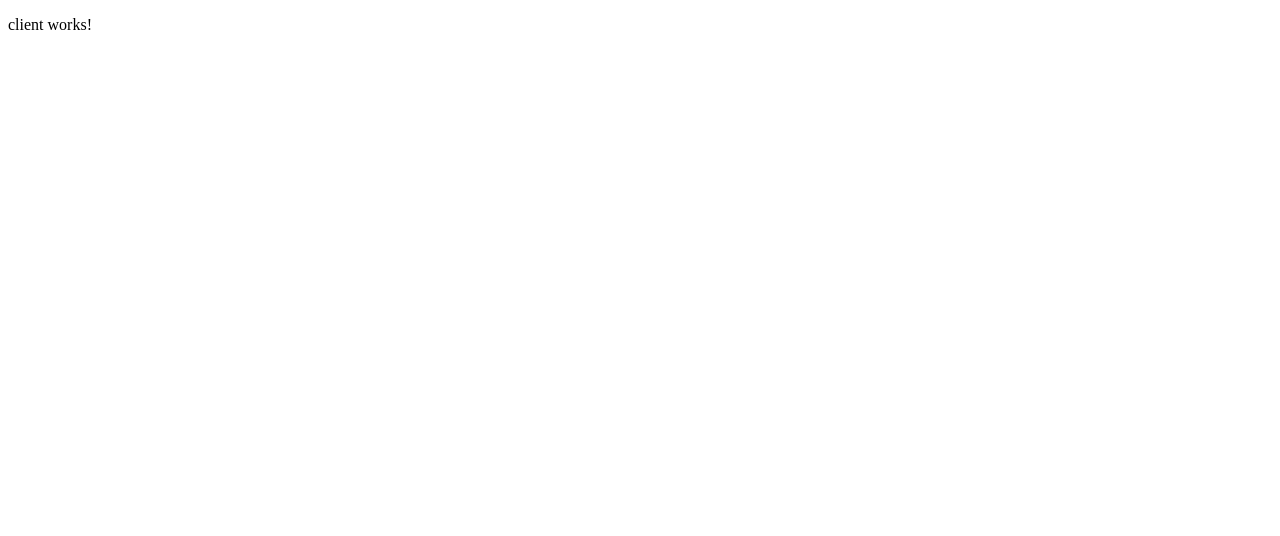
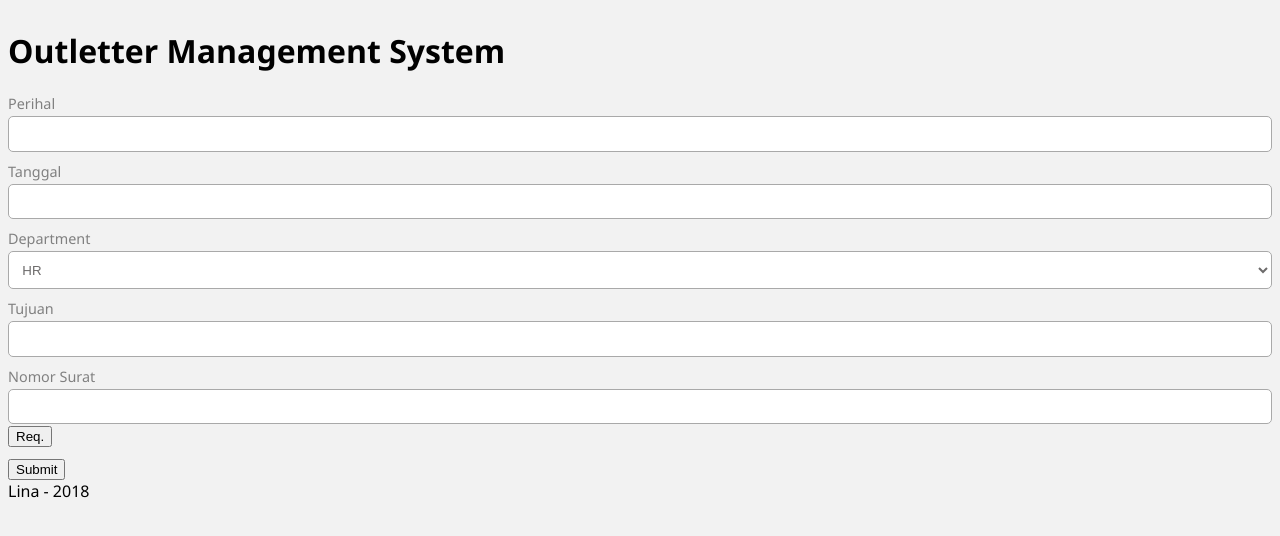
Before and after one commit to Beehiveid/ng-lina, an Angular app: page / in a window 1280 px wide. Shown: the top 536 px of the page. Built offline with nearby package versions, Linux system fonts and the light colour scheme.

Commit message:
Styling input text dan select

```diff
--- a/src/app/client/client.component.css
+++ b/src/app/client/client.component.css
@@ -0,0 +1,38 @@
+.input{
+    display: block;
+    margin-bottom: 10px;
+    color: grey;
+    width: 100%;
+}
+
+.input > label{
+    font-size: .9em;
+    display: block;
+    margin-bottom: 3px;
+}
+
+.input > input[type="text"]{
+    padding: .7em;
+    border-radius: 5px;
+    border-style: solid;
+    border-width: 1px;
+    width: 100%;
+    background: white;
+    color: rgb(109, 107, 107);
+    border-color: darkgray;
+}
+
+.input > input[type="text"]:focus, .input > select:focus{
+    outline:none;
+}
+
+.input > select{
+    padding: .7em;
+    border-radius: 5px;
+    border-style: solid;
+    border-width: 1px;
+    width: 100%;
+    background: white;
+    color: rgb(109, 107, 107);
+    border-color: darkgray;
+}
--- a/src/app/client/client.component.html
+++ b/src/app/client/client.component.html
@@ -1,3 +1,32 @@
-<p>
-  client works!
-</p>
+<div class="page">
+  <div class="header"><h1>Outletter Management System</h1></div>
+<form>
+  <div class="input">
+    <label>Perihal</label>
+    <input type="text">
+  </div>
+  <div class="input">
+    <label>Tanggal</label>
+    <input type="text">
+  </div>
+  <div class="input">
+    <label>Department</label>
+    <select>
+      <option>HR</option>
+      <option>Sales</option>
+      <option>IT</option>
+    </select>
+  </div>
+  <div class="input">
+    <label>Tujuan</label>
+    <input type="text">
+  </div>
+  <div class="input">
+    <label>Nomor Surat</label>
+    <input type="text">
+    <button class="btn green">Req.</button>
+  </div>
+  <button class="btn blue wide">Submit</button>
+</form>
+<div class="footer">Lina - 2018</div>
+</div>
--- a/src/styles.css
+++ b/src/styles.css
@@ -1 +1,20 @@
 /* You can add global styles to this file, and also import other style files */
+
+*{
+    box-sizing: border-box;
+}
+
+body,html{
+    overflow: hidden;
+    font-family: 'Segoe UI', Tahoma, Geneva, Verdana, sans-serif;
+    font-size: 100%;
+    background: #F2F2F2;
+}
+
+a,button {
+    cursor: pointer;
+}
+
+a{
+    text-decoration: none;
+}
```
